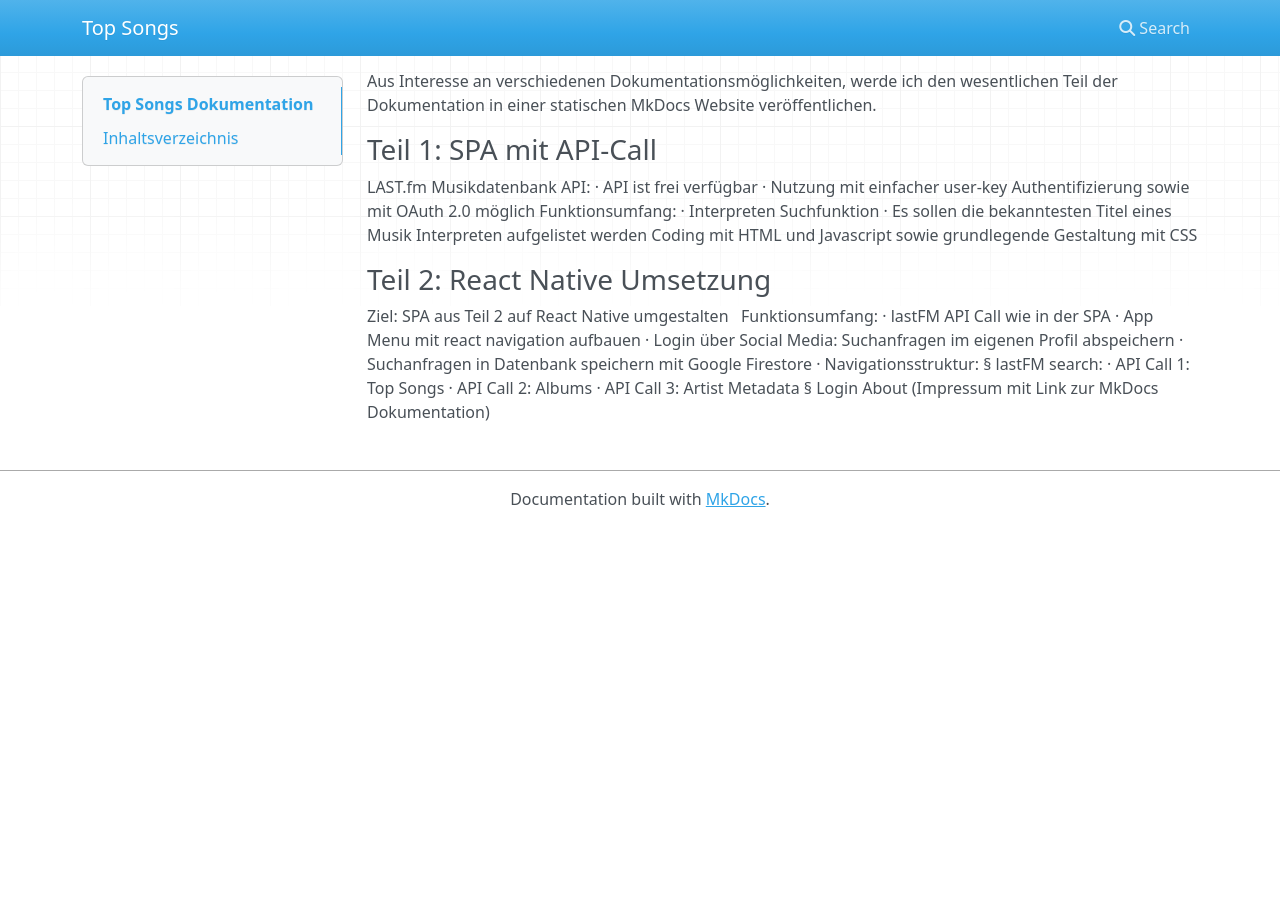
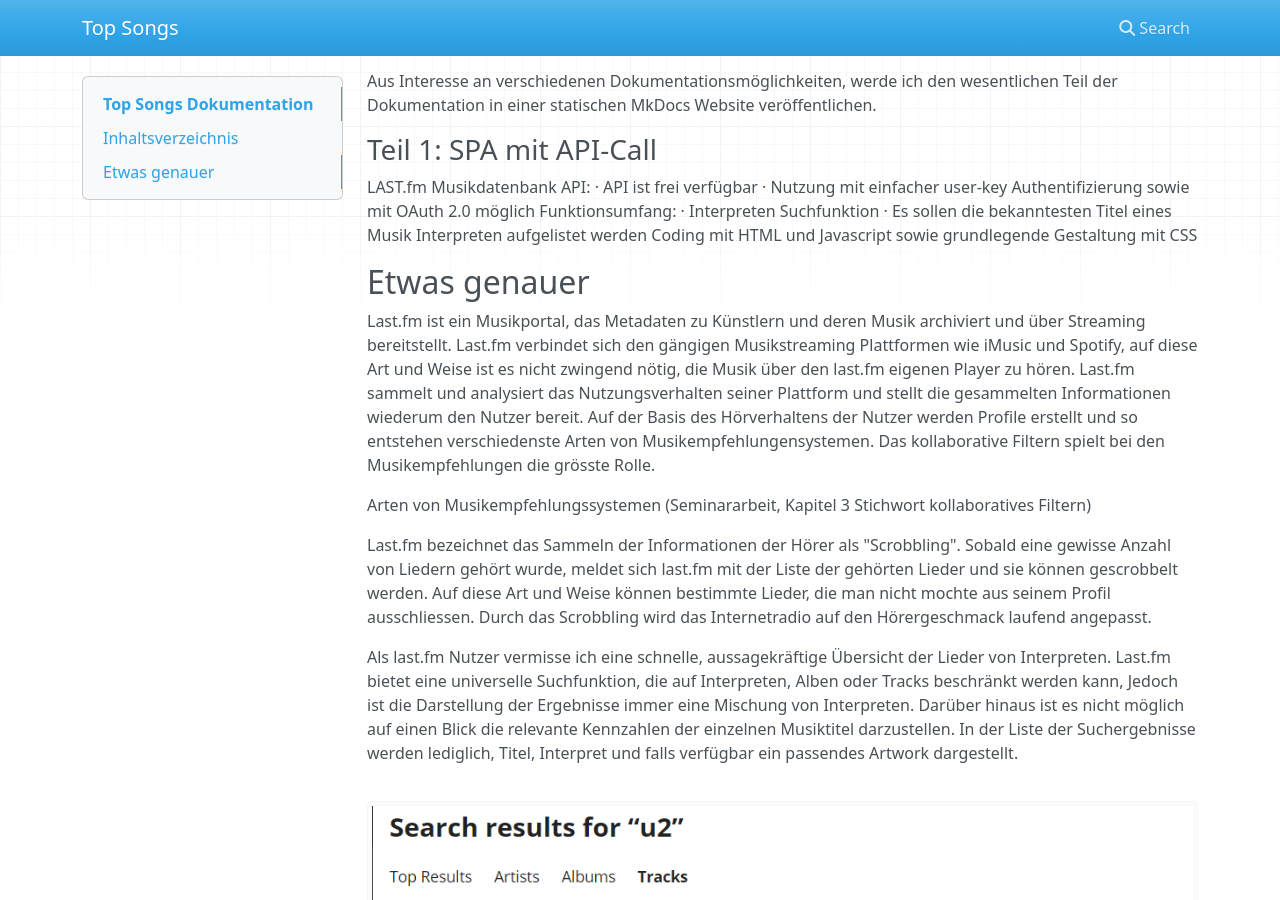
Before and after one commit to MReisgies/top-songs, an MkDocs documentation site: the page built from docs/index.md, in a window 1280 px wide and 900 px high, scrolled down 515 px. Built offline with MkDocs 1.6.1, drawn with Linux system fonts in a browser that asks for light colours; nearby versions of some CDN libraries; before the commit the page ends 1042 px from its top, so only the background shows below that.

Commit message:
Extended docu in mkdocs

```diff
--- a/docs/index.md
+++ b/docs/index.md
@@ -29,6 +29,27 @@
 · Es sollen die bekanntesten Titel eines Musik Interpreten aufgelistet werden
 Coding mit HTML und Javascript sowie grundlegende Gestaltung mit CSS
 
+## Etwas genauer
+
+Last.fm ist ein Musikportal, das Metadaten zu Künstlern und deren Musik archiviert und über Streaming bereitstellt.
+Last.fm verbindet sich den gängigen Musikstreaming Plattformen wie iMusic und Spotify, auf diese Art und Weise ist es nicht zwingend nötig, die Musik über den last.fm eigenen Player zu hören.
+Last.fm sammelt und analysiert das Nutzungsverhalten seiner Plattform und stellt die gesammelten Informationen wiederum den Nutzer bereit.
+Auf der Basis des Hörverhaltens der Nutzer werden Profile erstellt und so entstehen verschiedenste Arten von Musikempfehlungensystemen. Das kollaborative Filtern spielt bei den Musikempfehlungen die grösste Rolle.
+
+Arten von Musikempfehlungssystemen (Seminararbeit, Kapitel 3 Stichwort kollaboratives Filtern)
+
+Last.fm bezeichnet das Sammeln der Informationen der Hörer als "Scrobbling".
+Sobald eine gewisse Anzahl von Liedern gehört wurde, meldet sich last.fm mit der Liste der gehörten Lieder und sie können gescrobbelt werden.
+Auf diese Art und Weise können bestimmte Lieder, die man nicht mochte aus seinem Profil ausschliessen.
+Durch das Scrobbling wird das Internetradio auf den Hörergeschmack laufend angepasst.
+
+
+Als last.fm Nutzer vermisse ich eine schnelle, aussagekräftige Übersicht der Lieder von Interpreten.
+Last.fm bietet eine universelle Suchfunktion, die auf Interpreten, Alben oder Tracks beschränkt werden kann,
+Jedoch ist die Darstellung der Ergebnisse immer eine Mischung von Interpreten. Darüber hinaus ist es nicht möglich auf einen Blick die relevante Kennzahlen der einzelnen Musiktitel darzustellen. In der Liste der Suchergebnisse werden lediglich, Titel, Interpret und falls verfügbar ein passendes Artwork dargestellt.
+
+![Screenshot](img/lastfm_u2.png)
+
 ### Teil 2: React Native Umsetzung
 
 Ziel: SPA aus Teil 2 auf React Native umgestalten
```
Also changed, not shown: docs/img/lastfm_u2.png (added).
